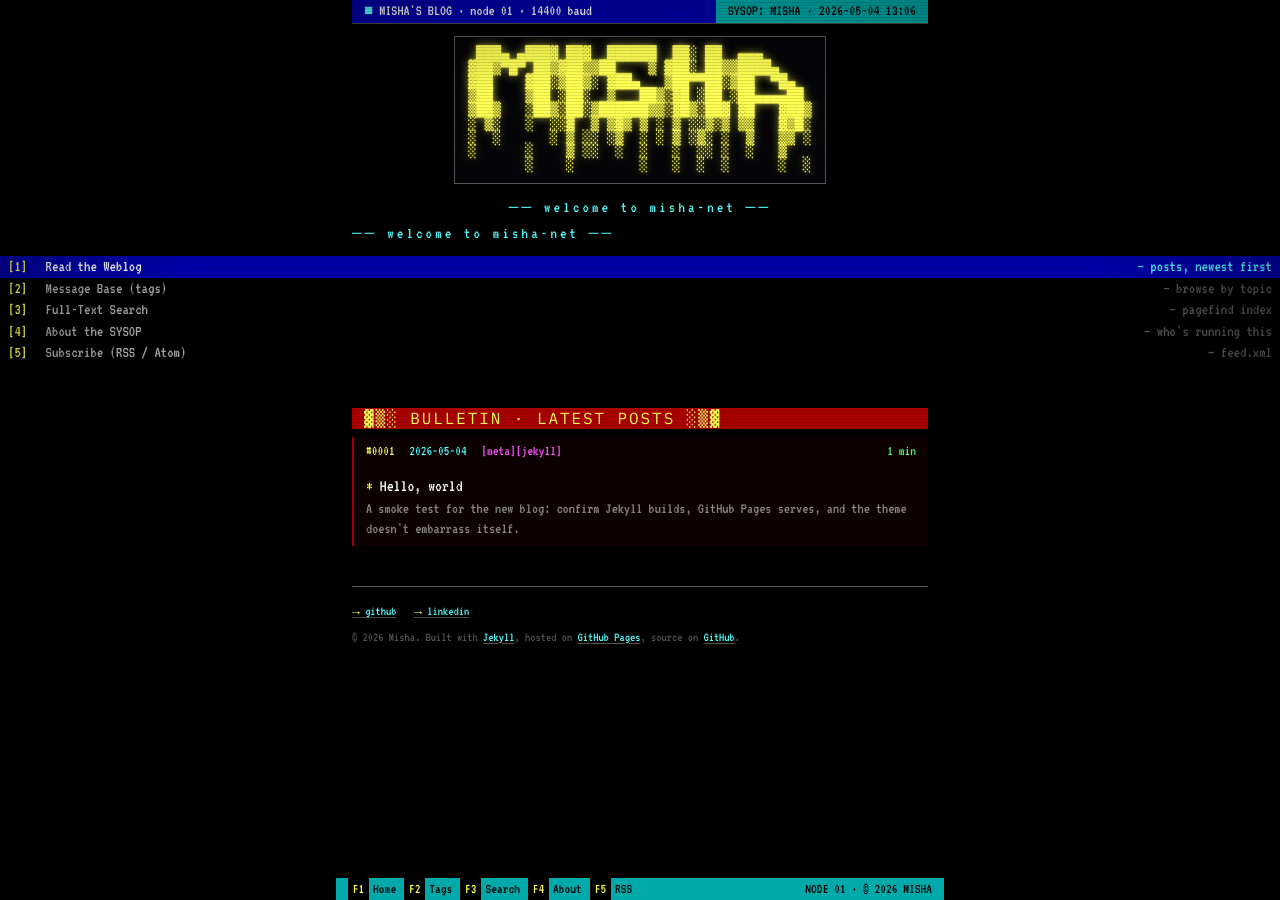
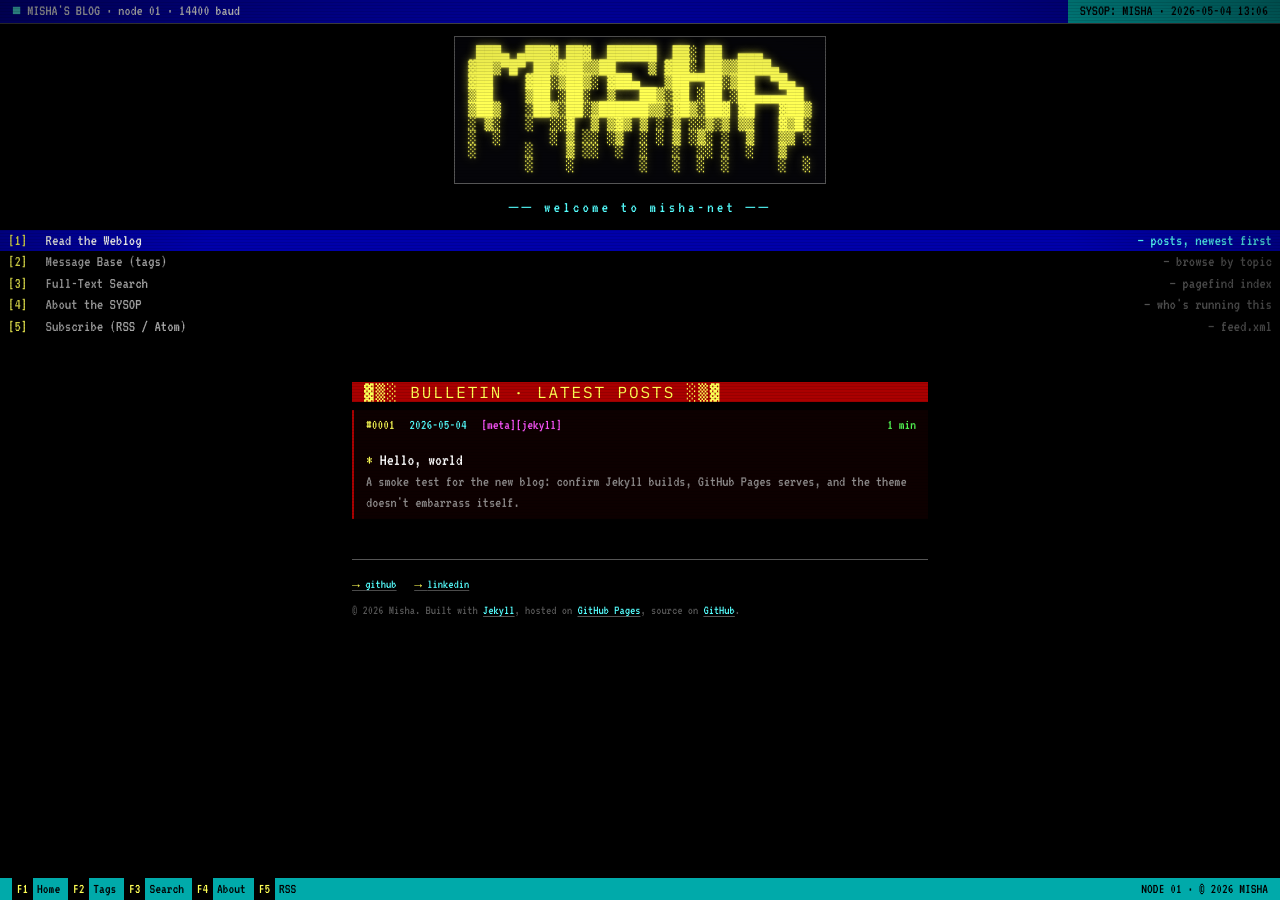
Before and after one commit to RatherBland/ratherbland.github.io, a Jekyll site: the page built from index.md, in a window 1280 px wide. Built offline with Jekyll 4.4.1, drawn with Linux system fonts in a browser that asks for light colours.

Commit message:
Revert "BBS theme: constrain chrome to the 80ch screen column"
This reverts commit 1ae12a99ddb9c2a059342ec67953a8d591827ddd.

```diff
--- a/_includes/footer.html
+++ b/_includes/footer.html
@@ -1,6 +1,4 @@
 <footer class="site-footer" role="contentinfo">
-  <div class="wrap">
-    <div class="site-footer__bar">
   <div class="site-footer__keys">
     <a href="{{ '/' | relative_url }}"><b>F1</b>Home</a>
     <a href="{{ '/tags/' | relative_url }}"><b>F2</b>Tags</a>
@@ -11,6 +9,4 @@
   <div class="site-footer__right">
     NODE 01 · © {{ 'now' | date: '%Y' }} {{ site.author | upcase }}
   </div>
-    </div>
-  </div>
 </footer>
--- a/_includes/header.html
+++ b/_includes/header.html
@@ -1,5 +1,4 @@
 <header class="site-header">
-  <div class="wrap">
   <div class="topbar">
     <span class="topbar__l">{{ site.title | upcase }} · node 01 · 14400 baud</span>
     <span class="topbar__r">SYSOP: {{ site.author | upcase }} · {{ site.time | date: "%Y-%m-%d %H:%M" }}</span>
@@ -22,8 +21,6 @@
 ░      ░    ▒ ░░  ░  ░   ░  ░░ ░  ░   ▒
        ░    ░        ░   ░  ░  ░      ░  ░
 </pre>
-    <span class="banner__strap">welcome to misha-net</span>
-    </div>
     <span class="banner__strap">welcome to misha-net</span>
   </div>
   {%- endif -%}
@@ -58,5 +55,4 @@
       </li>
     </ul>
   </nav>
-  </div>
 </header>
--- a/assets/css/main.scss
+++ b/assets/css/main.scss
@@ -536,27 +536,17 @@ kbd {
 }
 .page-title::before { content: "■ "; color: var(--c-yellow); }
 
-/* --- footer (fixed statusbar, bounded to the 80ch screen column) --- */
+/* --- footer (fixed statusbar) --- */
 .site-footer {
   position: fixed;
   left: 0; right: 0; bottom: 0;
-  z-index: 60;
-  /* No background on the outer element — we want the black terminal border
-     to show to the left and right of the centered column. */
-  background: transparent;
-  pointer-events: none; /* let clicks pass through the black gutter */
-}
-.site-footer .wrap {
-  padding: 0;
-}
-.site-footer__bar {
-  pointer-events: auto;
   background: var(--bar-cyan-bg);
   color: var(--bar-cyan-fg);
   padding: 0 0.75rem;
   font-size: 0.9rem;
   line-height: 1.55;
   letter-spacing: 0;
+  z-index: 60;
   display: flex;
   justify-content: space-between;
   gap: 0.75rem;
@@ -612,7 +602,7 @@ kbd {
 .site-footer-block a { color: var(--link); }
 
 @media (max-width: 560px) {
-  .site-footer__bar { font-size: 0.82rem; padding: 0 0.5rem; }
+  .site-footer { font-size: 0.82rem; padding: 0 0.5rem; }
   .site-footer__keys { gap: 0.35rem; }
   .site-footer__right { display: none; }
   body { padding-bottom: 1.85rem; }
```
Lines whose indentation alone changed are shown as unchanged.
